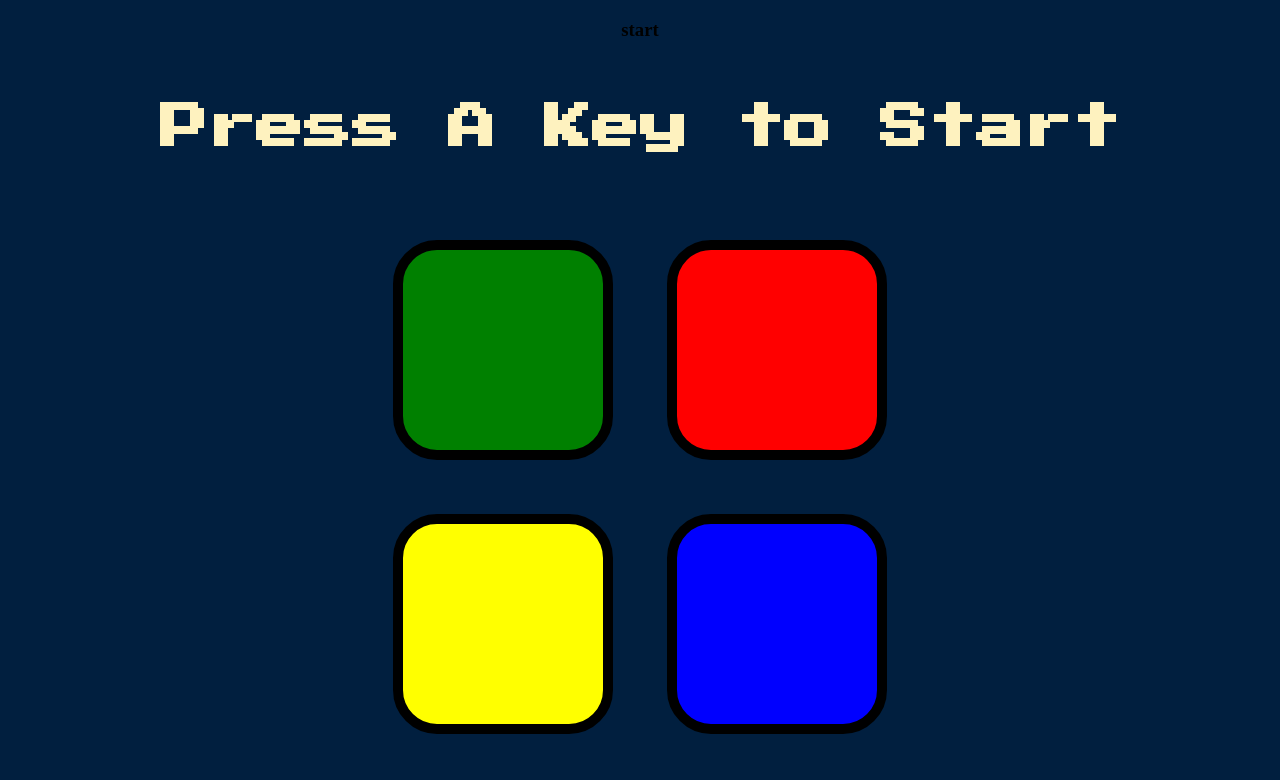
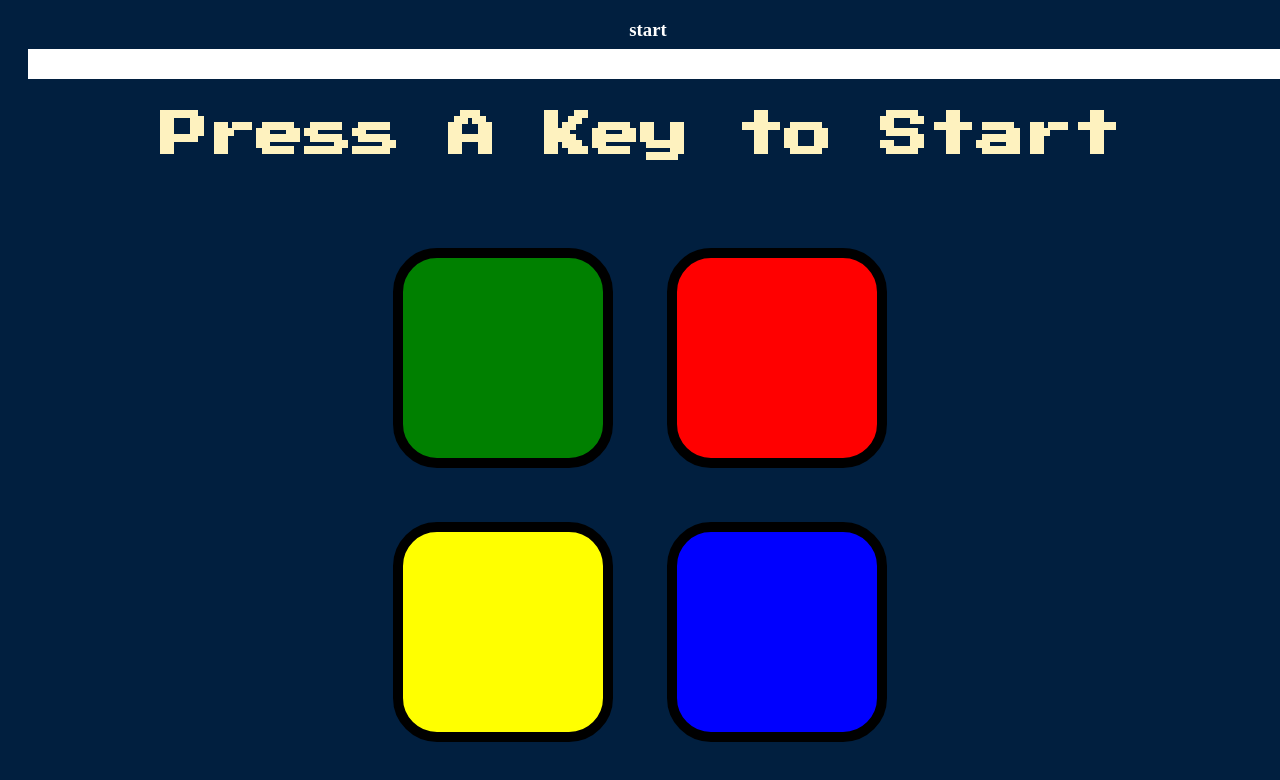
Before and after one commit to Vishesh-Paliwal/Sequence_Game, a plain HTML site: page index.html in a window 1280 px wide. Drawn offline with nearby package versions, Linux system fonts and the light colour scheme.

Commit message:
Update styles.css

```diff
--- a/styles.css
+++ b/styles.css
@@ -1,6 +1,23 @@
 body {
   text-align: center;
   background-color: #011F3F;
+}
+
+div h3{
+  height: 30px;
+  width: 100vw;
+  border-color: solid white;
+  box-shadow: 20px 30px;
+  margin-bottom: 50px;
+}
+
+h3{
+  color: white;
+}
+
+h3:hover{
+  cursor: pointer;
+  color: rgb(243, 243, 52);
 }
 
 #level-title {
```
